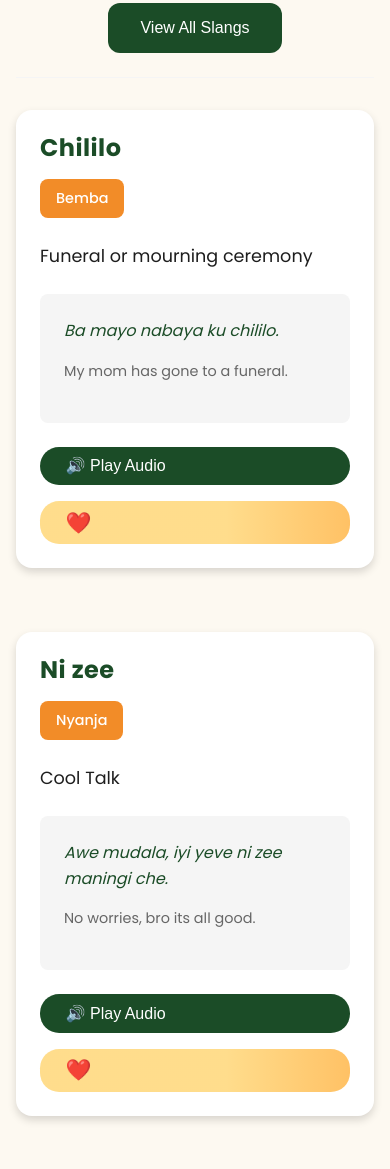
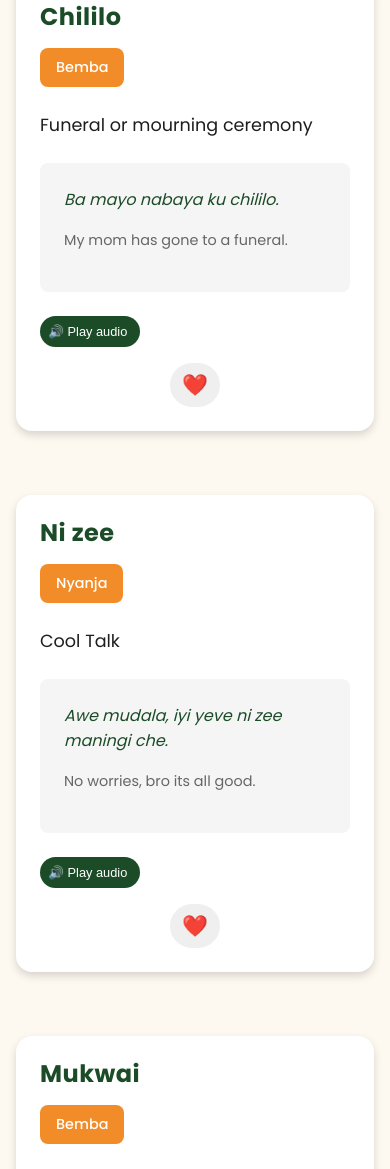
Before and after one commit to MubalaMawere/ZedSlangsV2, a plain HTML site: page dictionary.html in a window 390 px wide. Shown: the part 831-2000 px from the top of the page. Drawn offline with Linux system fonts and the light colour scheme.

Commit message:
added a mobile-specific layout fix for the slang actions section in the index.html file, ensuring proper alignment and spacing of buttons on smaller screens.

```diff
--- a/css/style.css
+++ b/css/style.css
@@ -220,6 +220,17 @@ p {
     transition: box-shadow 0.18s, transform 0.18s;
     border: none;
 }
+/* Mobile-specific layout fix */
+@media (max-width: 480px) {
+    .slang-actions {
+        display: flex;
+        justify-content: center;
+        gap: 12px; /* space between the two buttons */
+        margin-top: 10px;
+    }
+}
+
+
 .btn-audio .audio-icon {
     font-size: 1.2em;
     margin-right: 0;
@@ -259,7 +270,7 @@ p {
 }
 
 /* --- Add to Favorites Button: Premium, creative, animated --- */
-.btn-favorite {
+/*.btn-favorite {
     background: linear-gradient(90deg,#ffb30073 60%,#ff99009a 100%);
     color: #fff;
     font-weight: 600;
@@ -271,7 +282,30 @@ p {
     gap: 0.7rem;
     position: relative;
     transition: background 0.5s cubic-bezier(.77,0,.18,1), color 0.2s, box-shadow 0.18s, transform 0.18s;
-}
+}*/
+/* Targetfavorite button */
+
+.btn-favorite{
+    display: flex;
+    align-items: center;
+    justify-content: center;
+    width: auto; /* prevent full width */
+    min-width: 50px; /* small minimum to fit the icon */
+    max-width: 80px; /* keep it from being too wide */
+    padding: 10px;
+    margin: 0 auto; /* center horizontally */
+    border-radius: 30px;
+}
+/* Adjust specifically for mobile screens */
+@media (max-width: 480px) {
+    .btn-audio{
+        width: 100px;
+        padding: 8px;
+        font-size: 0.8rem; /* adjust icon size */
+    }
+}
+
+
 .btn-favorite .heart {
     font-size: 1.3em;
     transition: color 0.4s cubic-bezier(.77,0,.18,1);
--- a/dictionary.html
+++ b/dictionary.html
@@ -92,13 +92,14 @@
                     <span id="resultsCount">Loading slangs...</span>
                 </div>
 
+
+                <div class="slangs-grid" id="slangsGrid">
+                    <!-- Slang cards will be dynamically loaded here -->
+                </div>
+
                 <div class="view-all-container">
                     <button class="btn btn-primary" id="viewAllBtn">View All Slangs</button>
                     <button class="btn btn-outline" id="showLimitedBtn" style="display: none;">Show Limited</button>
-                </div>
-
-                <div class="slangs-grid" id="slangsGrid">
-                    <!-- Slang cards will be dynamically loaded here -->
                 </div>
 
                 <div class="no-results" id="noResults" style="display: none;">
--- a/js/script.js
+++ b/js/script.js
@@ -495,15 +495,19 @@ function createSlangCard(slang) {
                 <p class="example-native">${slang.example_native}</p>
                 <p class="example-translation">${slang.example_translation}</p>
             </div>
+
                 <div class="slang-actions">
+
                     <button class="btn btn-audio" onclick="playSlangAudioFromCard('${slang.word}', this)">
-                    🔊 Play Audio
+                        🔊 Play audio
                     </button>
                     <button class="btn btn-favorite ${isFavorited ? 'favorited' : ''}"
                             onclick="toggleFavoriteFromCard('${slangId}')">
                         <span class='heart'>❤️</span>
                     </button>
+
                 </div>
+
         </div>
     `;
 
```
Also changed, not shown: about.html (+1 -1 lines), index.html (+1 -2 lines). Lines whose indentation alone changed are shown as unchanged.
